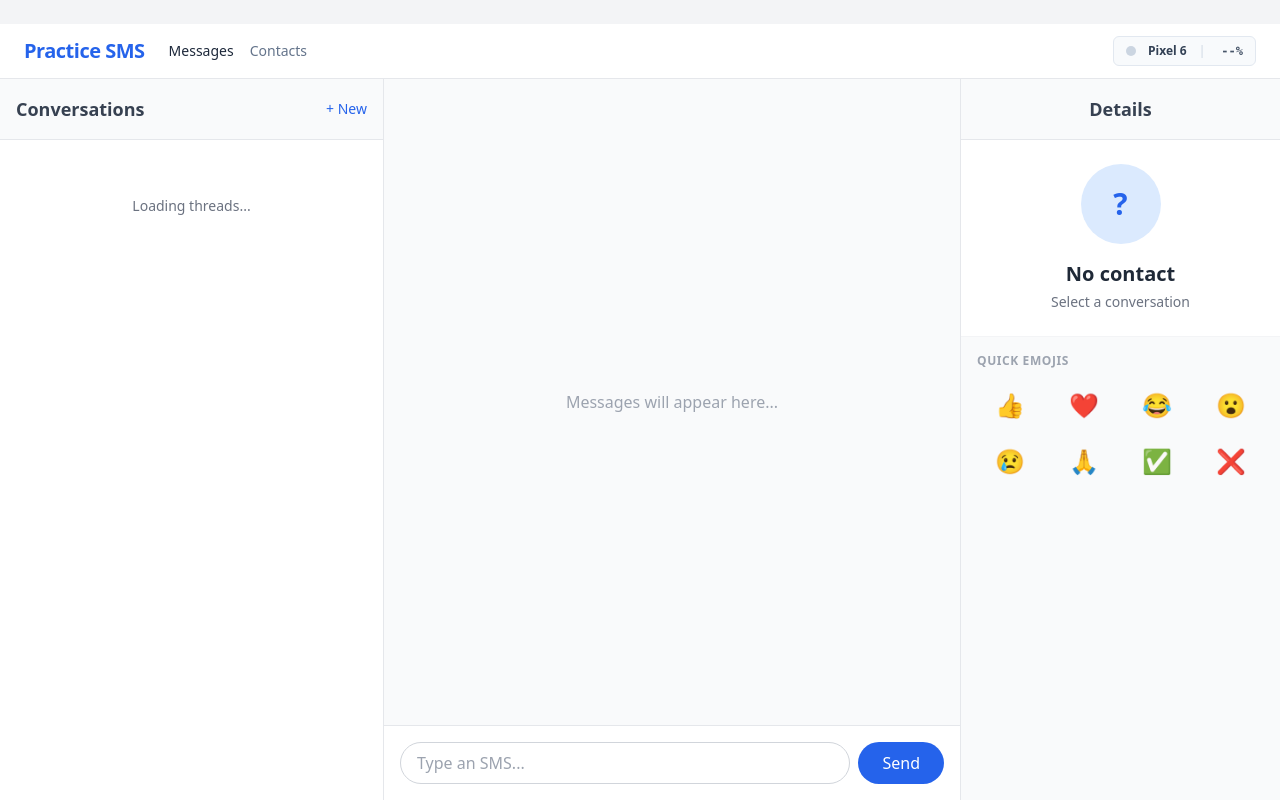
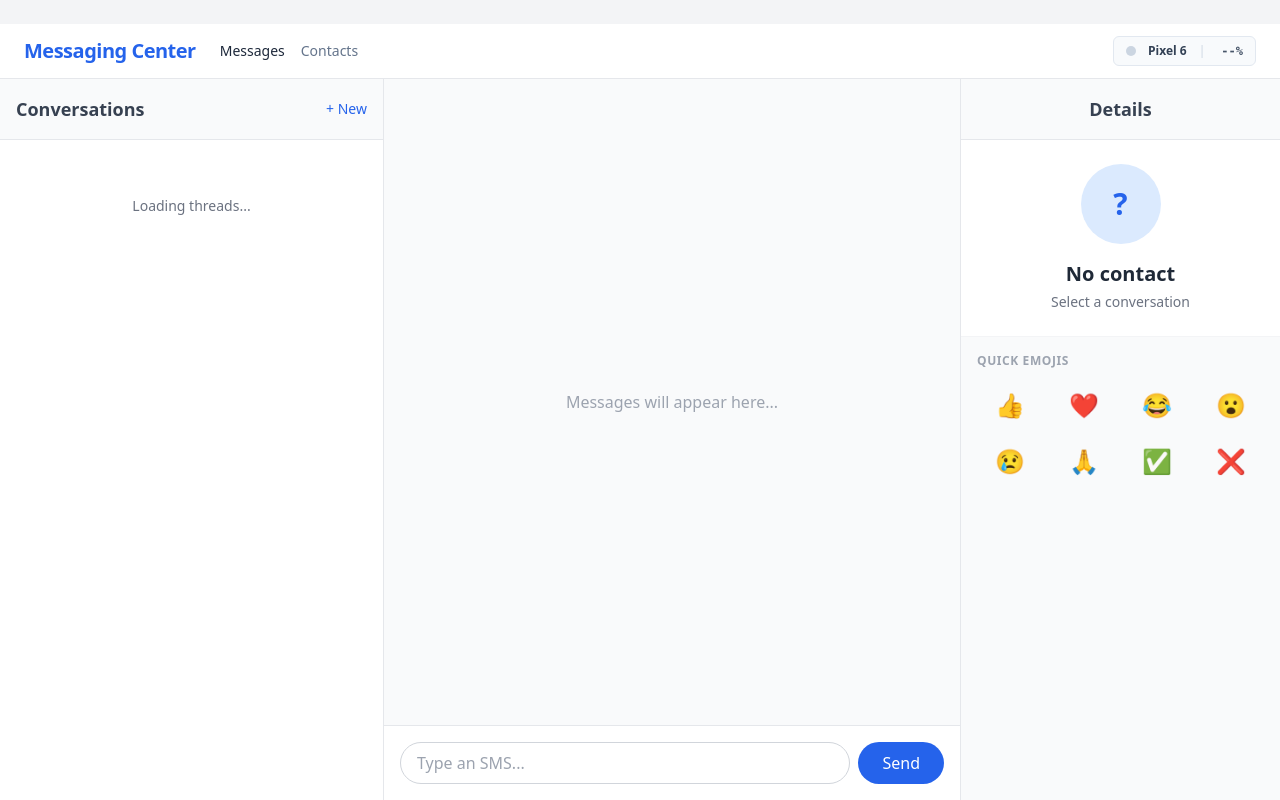
Before and after one commit to oracle7/sms-gateway, a FastAPI app: page / in a window 1280 px wide. Run offline with FastAPI, Linux system fonts and the light colour scheme; data that the repository does not hold is empty; parts of the project's set-up code (start-up, migrations or seed data) failed here and were passed over; some libraries are stand-ins or nearby versions.

Commit message:
Update branding to "Messaging Center"
Updated the page title in `base.html` to "Messaging Center".
Changed the header text in `header.html` to "Messaging Center".
Modified the browser tab notification text in `app.js` to reflect
the new branding.

```diff
--- a/static/js/app.js
+++ b/static/js/app.js
@@ -339,7 +339,7 @@ document.addEventListener('DOMContentLoaded', () => {
         let showDot = false;
 
         alertInterval = setInterval(() => {
-            document.title = showDot ? "🔴 New Message! - Parla!" : originalTitle;
+            document.title = showDot ? "🔴 New Message! - Messaging Center!" : originalTitle;
             // Toggles a heavy red inset shadow across the entire page body
             document.body.style.boxShadow = showDot ? 'inset 0 0 50px 20px rgba(255, 0, 0, 0.7)' : 'none';
             showDot = !showDot;
--- a/templates/base.html
+++ b/templates/base.html
@@ -3,7 +3,7 @@
 <head>
     <meta charset="UTF-8">
     <meta name="viewport" content="width=device-width, initial-scale=1.0">
-    <title>Parla! - SMS Gateway</title>
+    <title>Messaging Center</title>
     <!-- Tailwind CSS CDN -->
     <script src="https://cdn.tailwindcss.com"></script>
     <style>
--- a/templates/components/header.html
+++ b/templates/components/header.html
@@ -2,7 +2,7 @@
     <!-- Left: App Branding & Navigation -->
     <div class="flex items-center space-x-6">
         <a href="/" class="flex-none">
-            <span class="text-xl font-bold text-blue-600 tracking-tight">Practice SMS</span>
+            <span class="text-xl font-bold text-blue-600 tracking-tight">Messaging Center</span>
         </a>
         <nav class="hidden md:flex items-center space-x-4">
             <a href="/" class="text-sm font-medium text-slate-800 hover:text-blue-600 transition-colors">Messages</a>
```
